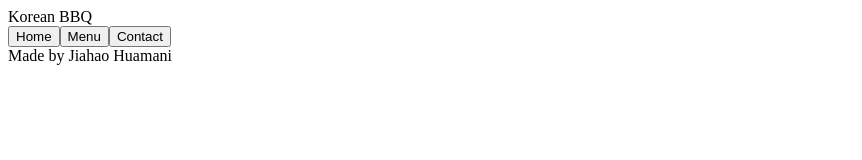
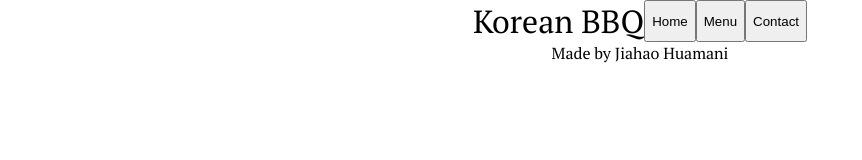
Before and after one commit to Lucas256w/restaurant-page, a plain HTML site: page index.html in a window 1280 px wide. Shown: the whole page, without its empty margins (0-862 px from the left). Drawn offline with Linux system fonts and the light colour scheme.

Commit message:
Implement inital page skeleton.

```diff
--- a/index.html
+++ b/index.html
@@ -5,6 +5,10 @@
     <meta name="viewport" content="width=device-width, initial-scale=1.0">
     <title>Resturant Page</title>
     <link rel="stylesheet" href="./styles.css">
+
+    <link rel="preconnect" href="https://fonts.googleapis.com">
+    <link rel="preconnect" href="https://fonts.gstatic.com" crossorigin>
+    <link href="https://fonts.googleapis.com/css2?family=PT+Serif:wght@400;700&family=Rubik:wght@300;400;600;700&display=swap" rel="stylesheet">
 </head>
 <body>
     <div id="content"></div>
--- a/styles.css
+++ b/styles.css
@@ -0,0 +1,88 @@
+html, body, div, span, applet, object, iframe,
+h1, h2, h3, h4, h5, h6, p, blockquote, pre,
+a, abbr, acronym, address, big, cite, code,
+del, dfn, em, img, ins, kbd, q, s, samp,
+small, strike, strong, sub, sup, tt, var,
+b, u, i, center,
+dl, dt, dd, ol, ul, li,
+fieldset, form, label, legend,
+table, caption, tbody, tfoot, thead, tr, th, td,
+article, aside, canvas, details, embed,
+figure, figcaption, footer, header, hgroup,
+menu, nav, output, ruby, section, summary,
+time, mark, audio, video {
+	margin: 0;
+	padding: 0;
+	border: 0;
+	font-size: 100%;
+	font: inherit;
+	vertical-align: baseline;
+}
+
+
+
+/* GENERAL SETTINGS */
+
+:root {
+    --white: #FFFFFF;
+    --black: #000000;
+    --red: #DA2029;
+    --container-width: 1200px;
+    --border-radius: 8px;
+    --spacing-xs: 5px;
+    --spacing-sm: 10px;
+    --spacing-md: 15px;
+    --spacing-lg: 20px;
+    --spacing-xl: 40px;
+}
+
+body {
+    display: flex;
+    flex-direction: column;
+    margin: 0;
+    min-height: 100vh;
+    font-family: 'PT Serif', serif;
+    color: var(--black);
+    word-wrap: break-word;
+
+}
+
+/* HEADER */
+
+header {
+    display: flex;
+    font-size: 2rem;
+    justify-content: center;
+}
+
+#header-container {
+    flex: 1;
+    padding: 25px;
+    display: flex;
+    justify-content: space-between;
+    max-width: var(--container-width);
+}
+
+.nav-button {
+    margin-left: 10px;
+    border: none;
+    background-color: var(--white);
+    font-size: large;
+    font-weight: 600;
+    font-family: 'Rubik', sans-serif;
+    transition: color 0.3s;
+}
+
+.nav-button:hover {
+    cursor: pointer;
+    color: var(--red);
+}
+
+/* MAIN */
+
+
+/* FOOTER */
+
+footer {
+    text-align: center;
+}
```
